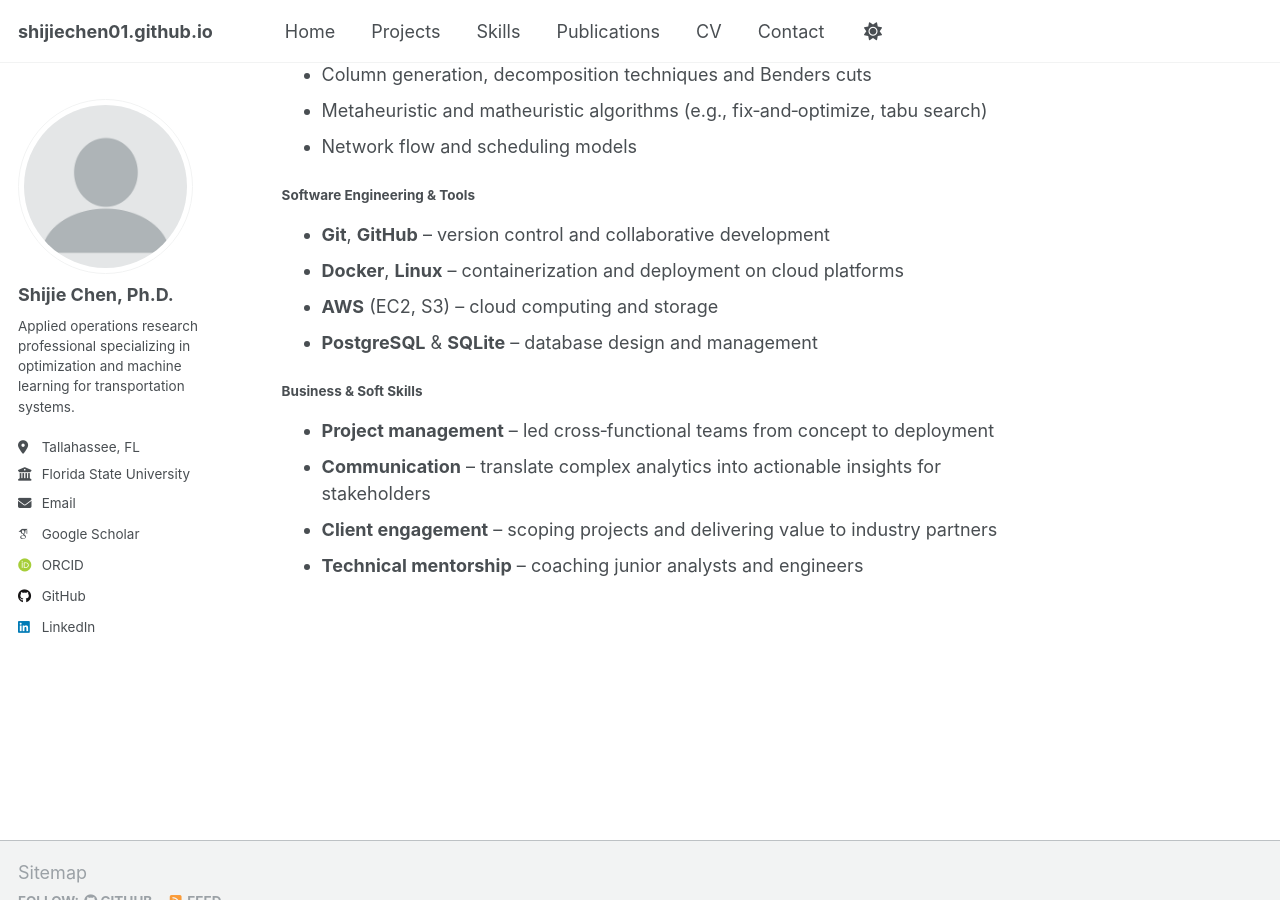
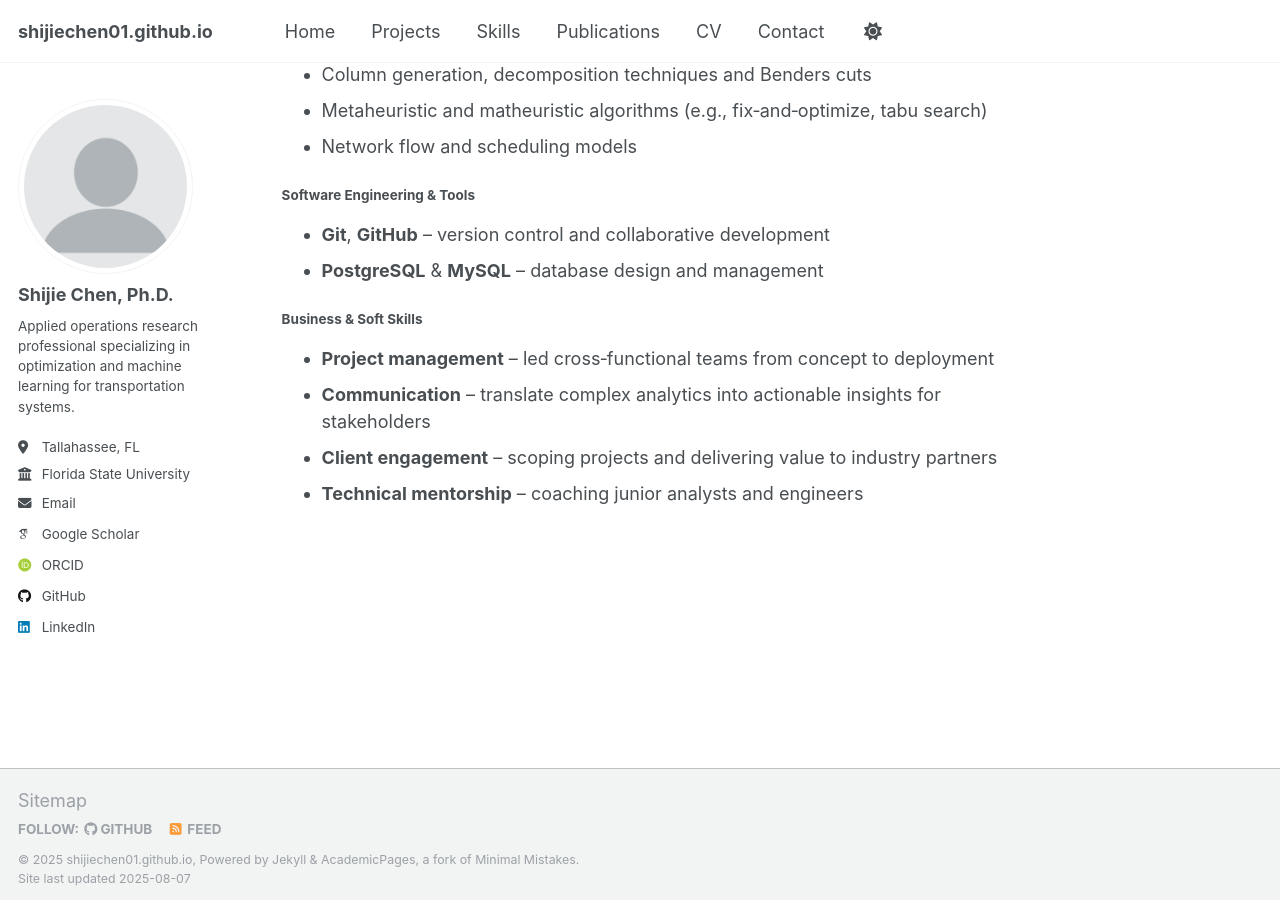
Before and after one commit to ShijieChen01/shijiechen01.github.io, a Jekyll site: the page built from _pages/skills.md, in a window 1280 px wide and 900 px high, scrolled down 651 px. Built offline with Jekyll 4.4.1, drawn with Linux system fonts in a browser that asks for light colours; some web fonts are replaced; a script that is not in the unit is left out.

Commit message:
Update skills.md

```diff
--- a/_pages/skills.md
+++ b/_pages/skills.md
@@ -31,9 +31,7 @@ I enjoy combining mathematical optimization with modern software tools. Below is
 #### Software Engineering & Tools
 
 * **Git**, **GitHub** – version control and collaborative development
-* **Docker**, **Linux** – containerization and deployment on cloud platforms
-* **AWS** (EC2, S3) – cloud computing and storage
-* **PostgreSQL** & **SQLite** – database design and management
+* **PostgreSQL** & **MySQL** – database design and management
 
 #### Business & Soft Skills
 
```
